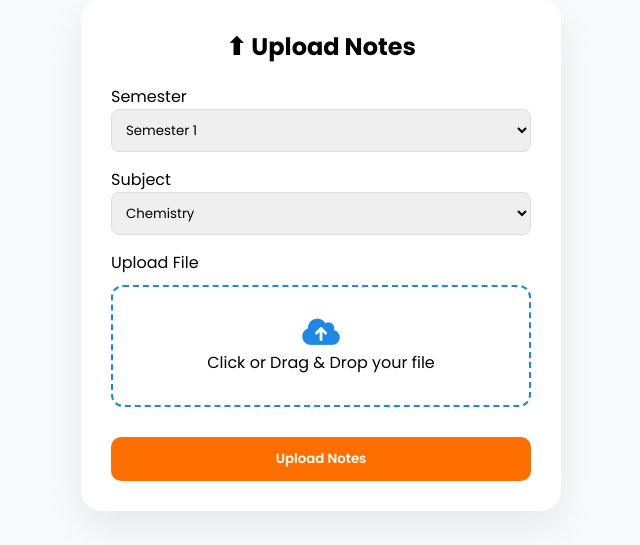
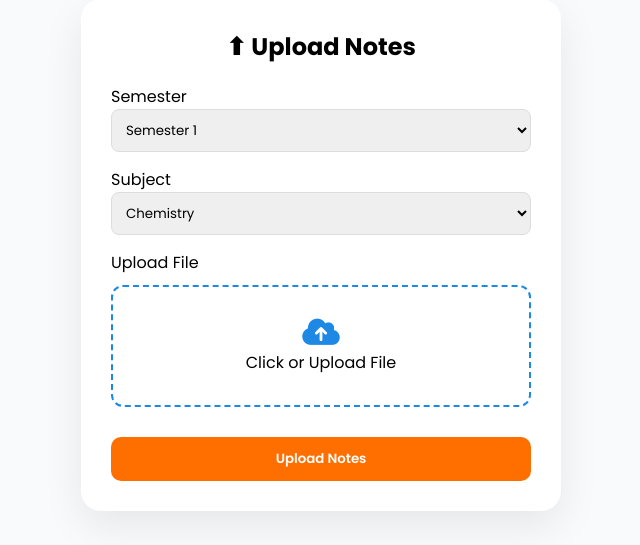
Before and after one commit to irahulvashisth01/ngf-knowledge-hub, a Flask app: page /upload in a window 1280 px wide. Shown: the part 121-666 px from the top of the page, without its empty margins (319-959 px from the left). Run offline with Flask 3, Linux system fonts and the light colour scheme; a user stored in the database is signed in.

Commit message:
Updated project name and fixes

```diff
--- a/templates/upload.html
+++ b/templates/upload.html
@@ -235,7 +235,7 @@ select{
 
       <div class="drop-area" id="dropArea">
         <i class="fas fa-cloud-upload-alt"></i>
-        <p>Click or Drag & Drop your file</p>
+        <p>Click or Upload File</p>
         <input type="file" name="file" id="fileInput" required>
       </div>
 
@@ -283,8 +283,8 @@ fileInput.addEventListener("change",()=>{
   let file=fileInput.files[0];
 
   if(file){
-    if(file.size > 10*1024*1024){
-      errorMsg.innerText="File too large (Max 10MB)";
+    if(file.size > 100*1024*1024){
+      errorMsg.innerText="File too large (Max 100MB)";
       fileInput.value="";
       return;
     }
```
Also changed, not shown: db.sqlite3, 18 other files.
